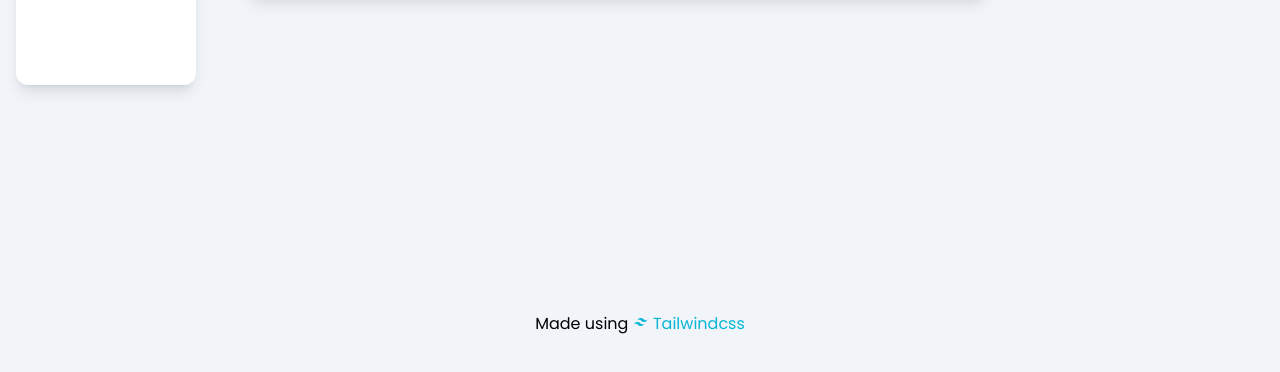
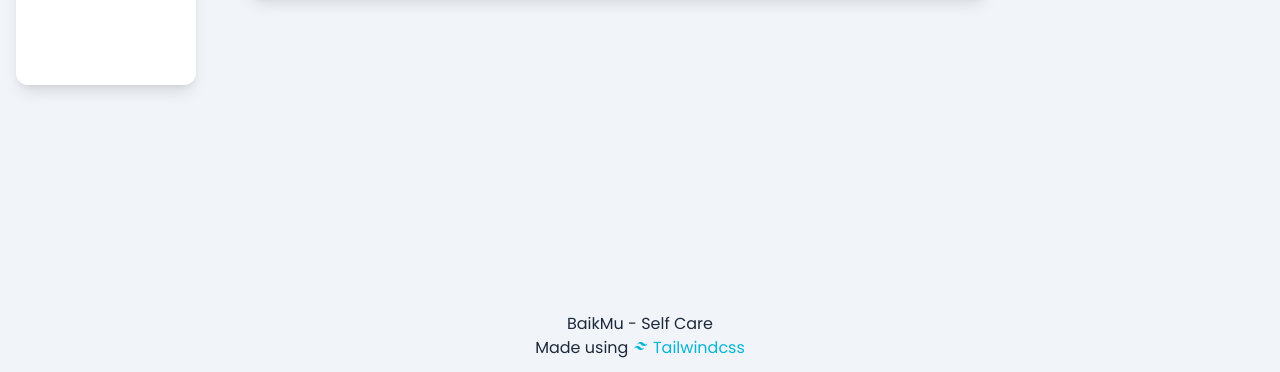
Before and after one commit to KarMint26/BaikMu-Admin-Dashboard, a website: page index.html in a window 1280 px wide. Shown: the part 488-860 px from the top of the page. Before the commit the page ends 836 px from the top, so only its background shows below. Drawn offline with nearby package versions, Linux system fonts and the light colour scheme.

Commit message:
Fix Bug Footer2~

```diff
--- a/index.html
+++ b/index.html
@@ -131,7 +131,7 @@
         <!-- start core content styling -->
 
         <div
-          class="wrapper-content w-full h-screen flex justify-start items-start gap-4 mt-[6rem] sm:mt-6 lg:mt-0"
+          class="wrapper-content w-full h-screen flex justify-start items-start gap-4 mt-[8rem] sm:mt-6 lg:mt-0"
         >
           <div class="left-side ml-8">
             <h1
@@ -284,7 +284,8 @@
 
     <!-- start footer styling -->
 
-    <div class="text-center mb-3">
+    <div class="text-center mb-3 sm:mt-0 mt-[30rem] text-slate-800">
+      BaikMu - Self Care <br>
       Made using <i class="bx bxl-tailwind-css text-cyan-500"></i>
       <a href="https://tailwindcss.com" class="text-cyan-500">Tailwindcss</a>
     </div>
--- a/src/input.css
+++ b/src/input.css
@@ -9,7 +9,7 @@
   body {
     font-family: "Poppins", sans-serif;
     overflow-x: hidden;
-    @apply bg-slate-100;
+    @apply bg-slate-100 text-slate-800;
   }
 
   a {
```
Also changed, not shown: src/styles/style.css.
